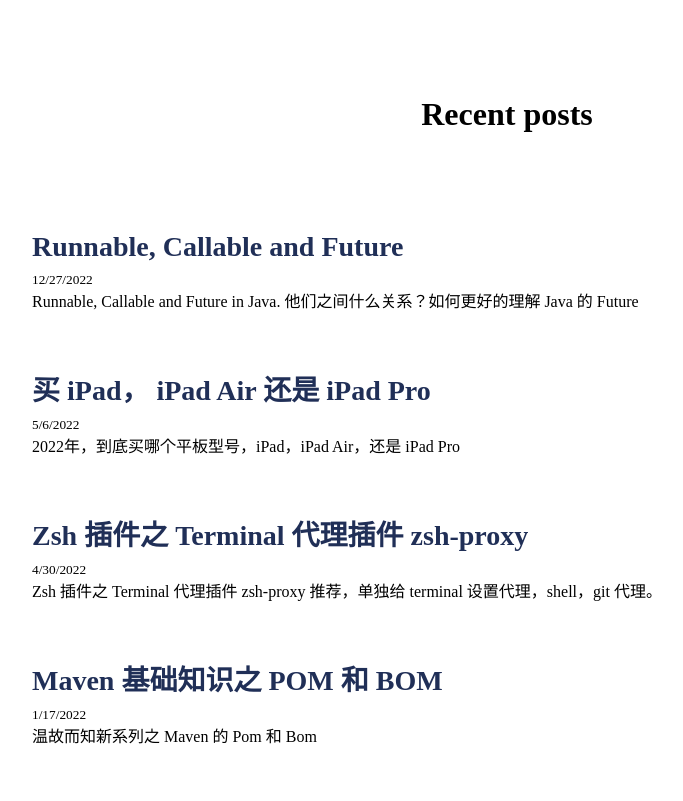
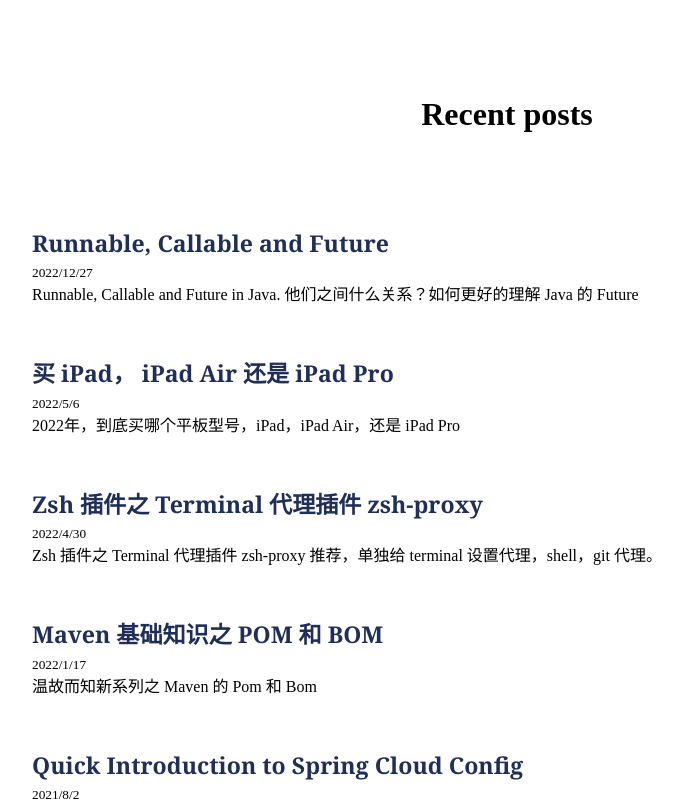
Before and after one commit to jun1st/new-blog, a Next.js app: page / in a window 1280 px wide. Shown: the top 801 px of the page, without its empty margins (133-816 px from the left). Built offline with nearby package versions, Linux system fonts and the light colour scheme.

Commit message:
fix home page style

```diff
--- a/pages/index.js
+++ b/pages/index.js
@@ -30,7 +30,7 @@
                   <Link href={`/posts/${encodeURIComponent(id)}`}>{title}</Link>
                 </h3>
                 <small>
-                  {new Date(date).toLocaleDateString()}
+                  {new Date(date).toLocaleDateString("zh-CN")}
                 </small>
                 <p>
                   {spoiler}
--- a/styles/Home.module.css
+++ b/styles/Home.module.css
@@ -19,9 +19,13 @@
 
 .posts h3 {
   color: var(--textLink);
-  font-size:1.75rem;
   margin-top: 3.5rem;
   margin-bottom:0.4375rem;
+  font-family: 'Merriweather','Georgia',serif;
+  font-weight: 900;
+  text-rendering: optimizeLegibility;
+  font-size: 1.4427rem;
+  line-height: 1.1;
 }
 .description {
   display: inherit;
```
